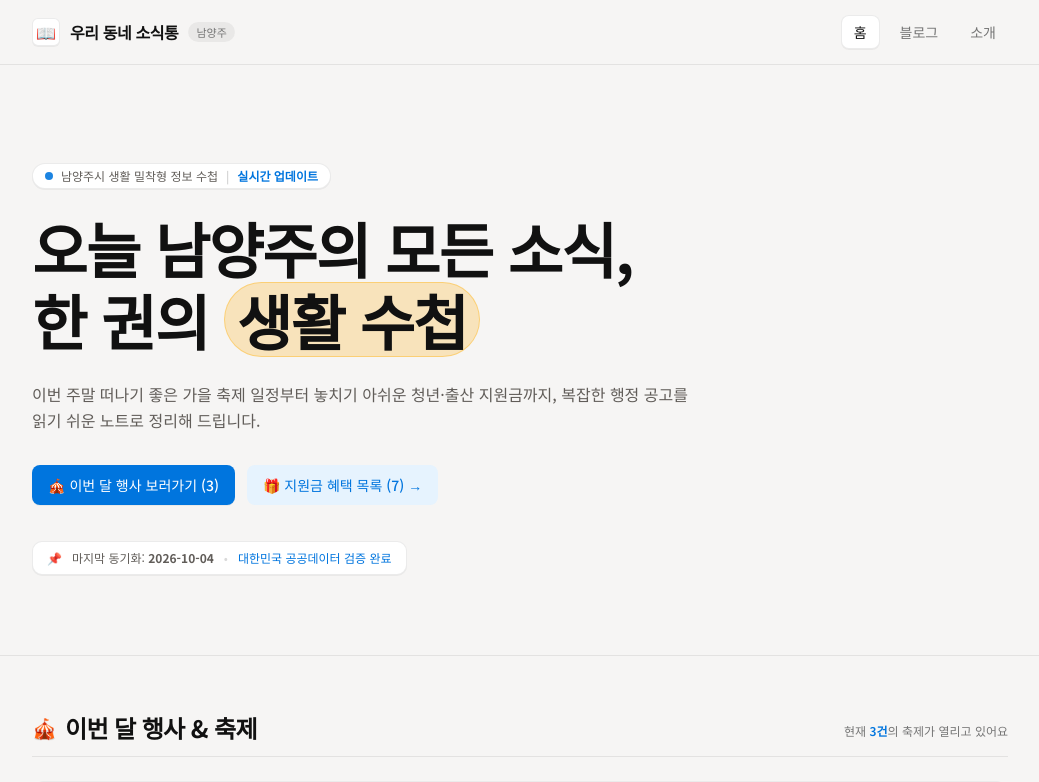
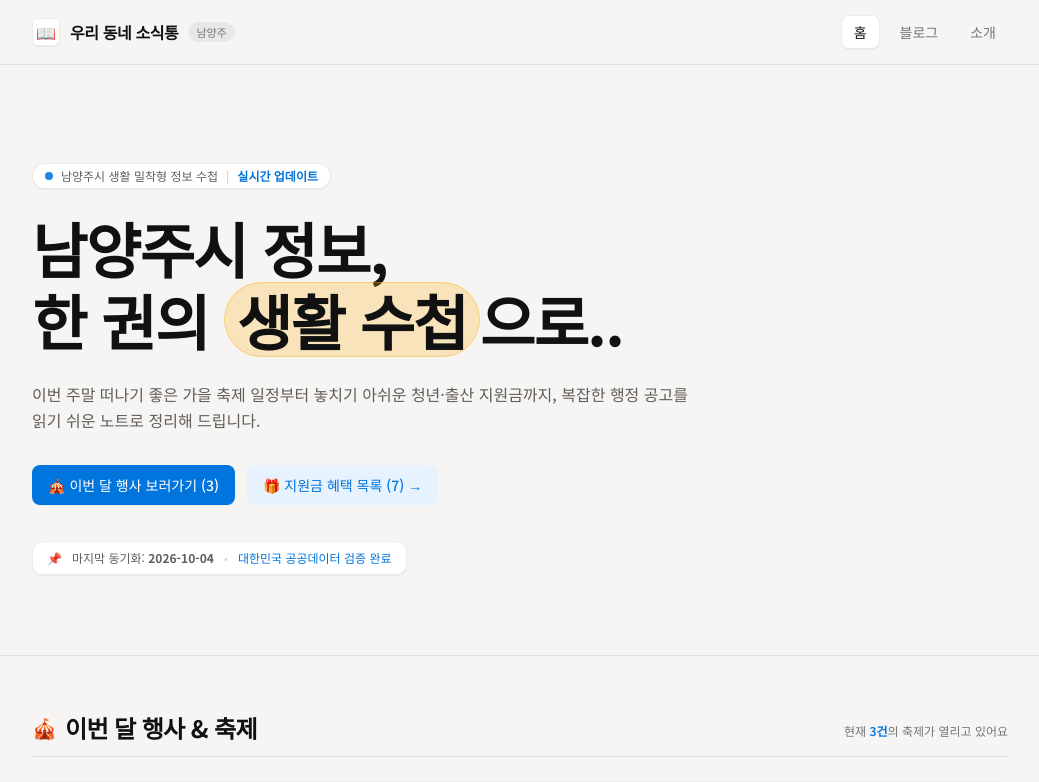
Before and after one commit to koreasr-aoip/my-blog, a Next.js app: page / in a window 1280 px wide. Shown: the top 782 px of the page, without its empty margins (120-1159 px from the left). Built offline with nearby package versions, Linux system fonts and the light colour scheme; no server answers.

Commit message:
style: 메인 헤드라인을 '남양주시 정보, 한 권의 생활 수첩으로..'로 변경

```diff
--- a/src/app/page.tsx
+++ b/src/app/page.tsx
@@ -114,12 +114,13 @@ export default function Home() {
 
             {/* 메인 헤드라인 (하이라이트 필 포함) */}
             <h1 className="text-3xl sm:text-5xl lg:text-6xl font-bold tracking-tight text-[#111111] leading-[1.15]">
-              오늘 남양주의 모든 소식,
+              남양주시 정보,
               <br />
               한 권의{" "}
               <span className="inline-block px-3 py-0.5 rounded-full bg-[#ffb110]/25 text-[#111111] border border-[#ffb110]/40">
                 생활 수첩
               </span>
+              으로..
             </h1>
 
             {/* 서브 카피 */}
```
